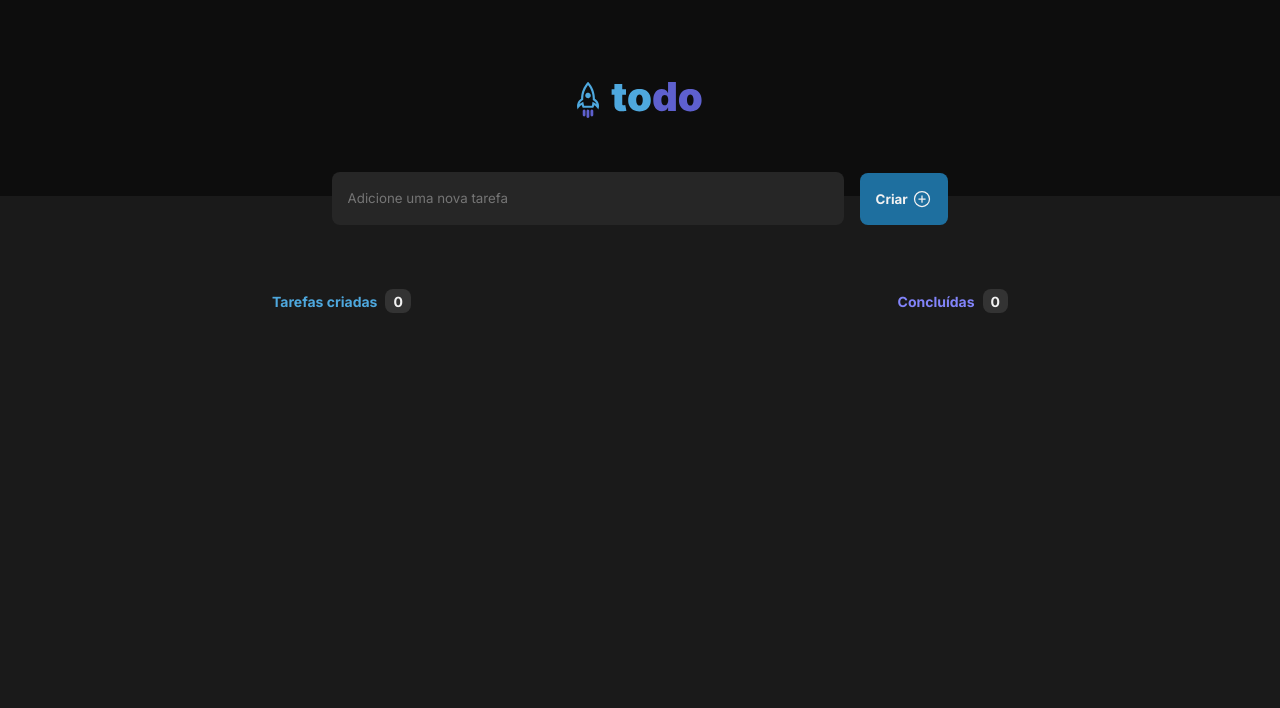
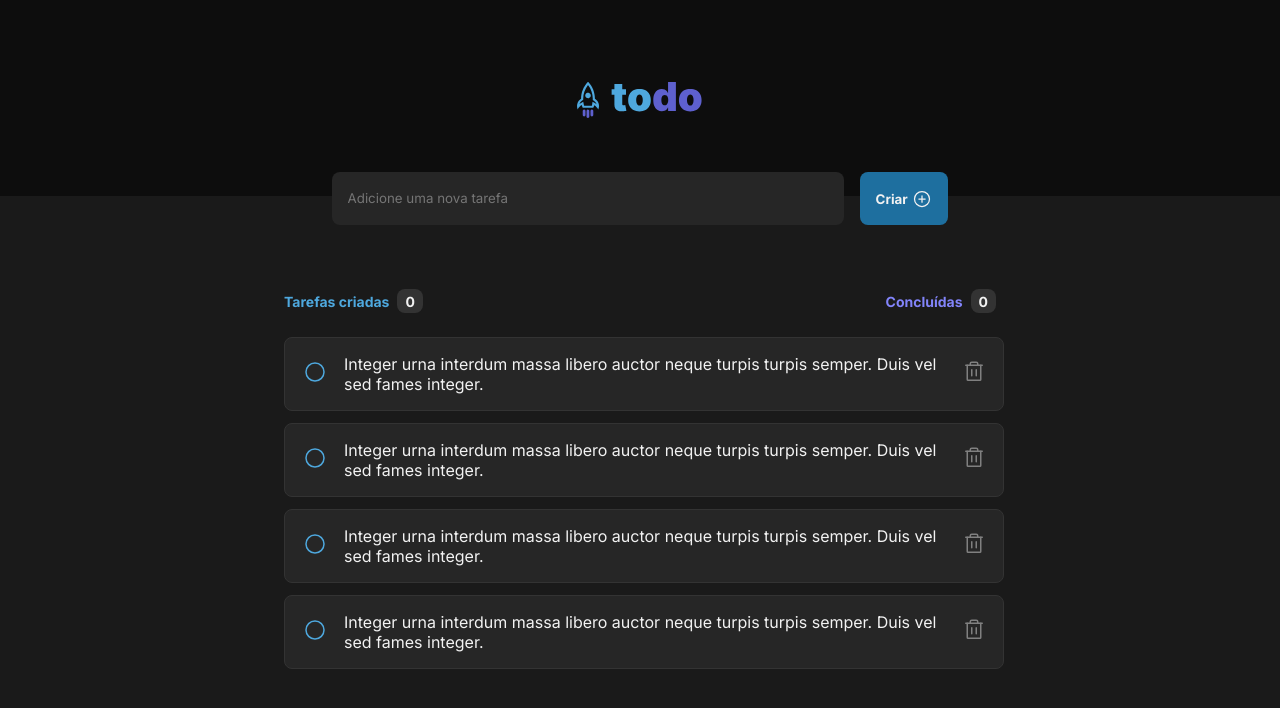
Before and after one commit to uitalorss/todo-list, a React (Vite) app: page / in a window 1280 px wide. Shown: the top 708 px of the page. Built offline with nearby package versions, Linux system fonts and the light colour scheme.

Commit message:
layout inicial completo

```diff
--- a/src/App.module.css
+++ b/src/App.module.css
@@ -8,7 +8,6 @@
 .newTask{
   display: flex;
   justify-content: center;
-  align-items: center;
   margin-top: -1.5rem;
   gap: 1rem;
 }
--- /dev/null
+++ b/src/components/Task.jsx
@@ -0,0 +1,16 @@
+import { Circle, Trash } from 'phosphor-react'
+import styles from './Task.module.css'
+
+export function Task(){
+  return(
+    <li className={styles.listItem}>
+      <button className={styles.check}>
+        <Circle size={24} />
+      </button>
+      <p>Integer urna interdum massa libero auctor neque turpis turpis semper. Duis vel sed fames integer.</p>
+      <button className={styles.delete}>
+        <Trash size={24}/>
+      </button>
+    </li>
+  )
+}
--- /dev/null
+++ b/src/components/Task.module.css
@@ -0,0 +1,34 @@
+
+.listItem{
+  width: 720px;
+  list-style: none;
+  background: var(--gray-500);
+  padding: 1rem;
+  display: grid;
+  grid-template-columns: 1fr 600px 1fr;
+  gap: 1rem;
+  border: 1px solid var(--gray-400);
+  border-radius: 8px;
+}
+
+.listItem + .listItem{
+  margin-top: .75rem;
+}
+
+.listItem button{
+  background: transparent;
+  border: none;
+  outline: none;
+}
+
+.check{
+  color: var(--blue);
+}
+
+.delete{
+  color: var(--gray-300);
+}
+
+.delete:hover{
+  color: var(--danger);
+}
--- a/src/components/TaskList.jsx
+++ b/src/components/TaskList.jsx
@@ -1,3 +1,4 @@
+import { Task } from './Task'
 import styles from './TaskList.module.css'
 
 export function TaskList(){
@@ -11,6 +12,12 @@ export function TaskList(){
           Concluídas<span>0</span>
         </strong>
       </div>
+      <ul className={styles.list}>
+        <Task />
+        <Task />
+        <Task />
+        <Task />
+      </ul>
     </div>
   )
 }
--- a/src/components/TaskList.module.css
+++ b/src/components/TaskList.module.css
@@ -1,6 +1,6 @@
 .taskList{
   margin: 4rem auto 0 auto;
-  width: 736px;
+  width: 712px;
 }
 
 .counters{
@@ -27,3 +27,7 @@
   padding: .2rem .5rem;
   border-radius: 8px;
 }
+
+.list{
+  margin-top: 1.5rem;
+}
```
